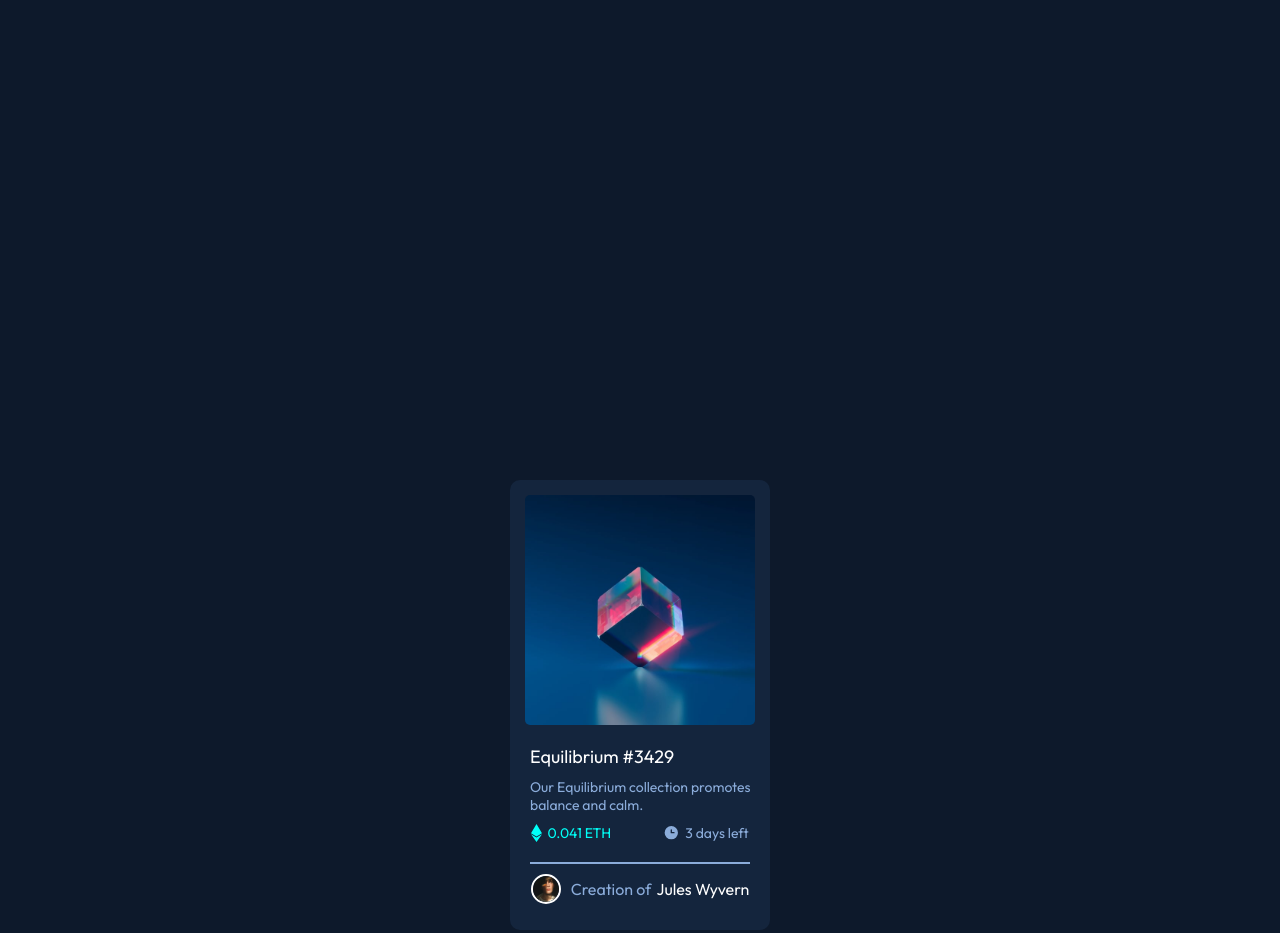
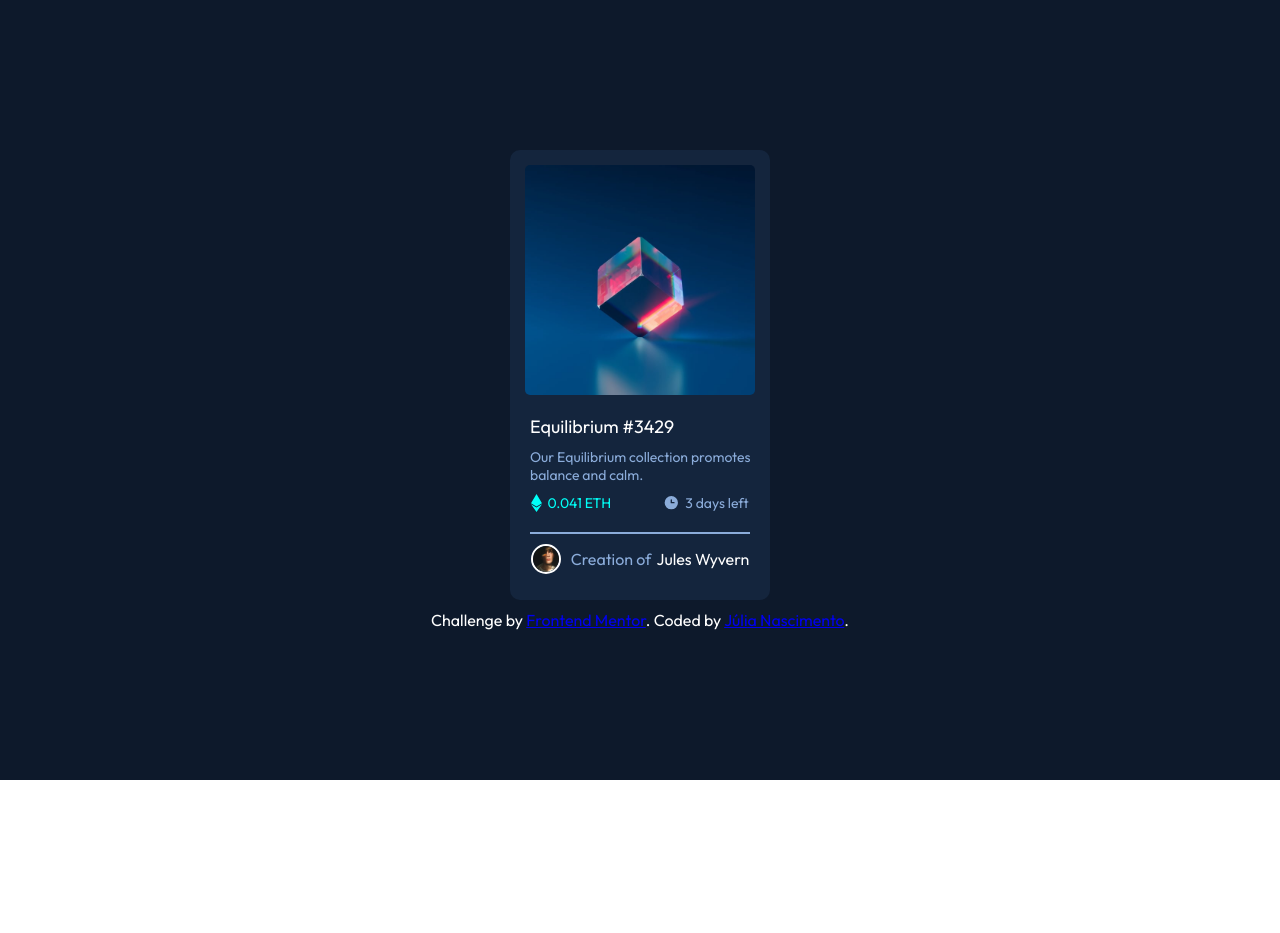
Before and after one commit to JuliaNascimentoJn/Perfil, a plain HTML site: page index.html in a window 1280 px wide. Shown: the top 933 px of the page. After the commit the page ends 800 px from the top, so only its background shows below. Drawn offline with Linux system fonts and the light colour scheme.

Commit message:
Update style.css

```diff
--- a/style.css
+++ b/style.css
@@ -5,7 +5,7 @@
 }
 
 main {
-    height: 1440px;
+    height: 780px;
     background-color: hsl(217, 54%, 11%);
     display: flex;
     flex-direction: column;
@@ -28,11 +28,14 @@ main {
 }
 
 .logo {
+
     width: 230px;
     height: 230px;
     border-radius: 5px;
     margin: 15px 0 10px 0;
+    cursor: pointer;
 }
+
 
 .texto {
     font-size: 18px;
@@ -75,32 +78,37 @@ main {
     width: 220px;
     margin-top: 10px;
 }
-.perfil{
+
+.perfil {
     display: flex;
     gap: 5px;
     align-items: center;
+    cursor: pointer;
 
 }
 
-.perfil-img{
+.perfil-img {
     width: 30px;
     height: 30px;
-    border:2px solid #fff;
+    border: 2px solid #fff;
     border-radius: 50px;
     margin-right: 5px;
 }
-.apagado{
+
+.apagado {
     color: hsl(215, 51%, 70%);
 
 }
+
 @media (max-width: 700px) {
-    main{
+    main {
         height: 950px;
         display: flex;
         justify-content: center;
         align-items: center;
     }
-    .attribution{
+
+    .attribution {
 
         padding: 0 5px 0 20px;
 
```
Lines whose indentation alone changed are shown as unchanged.
